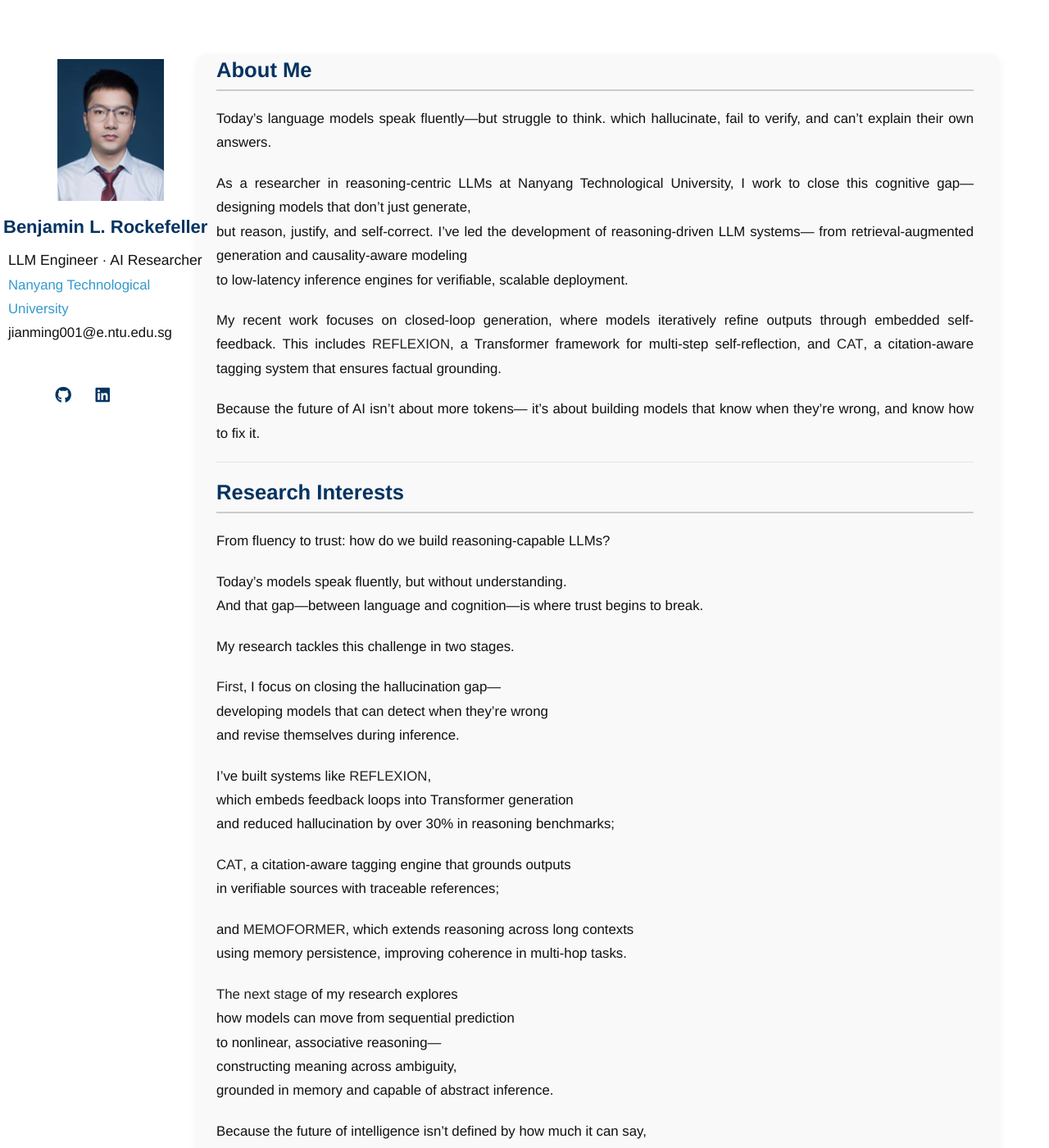
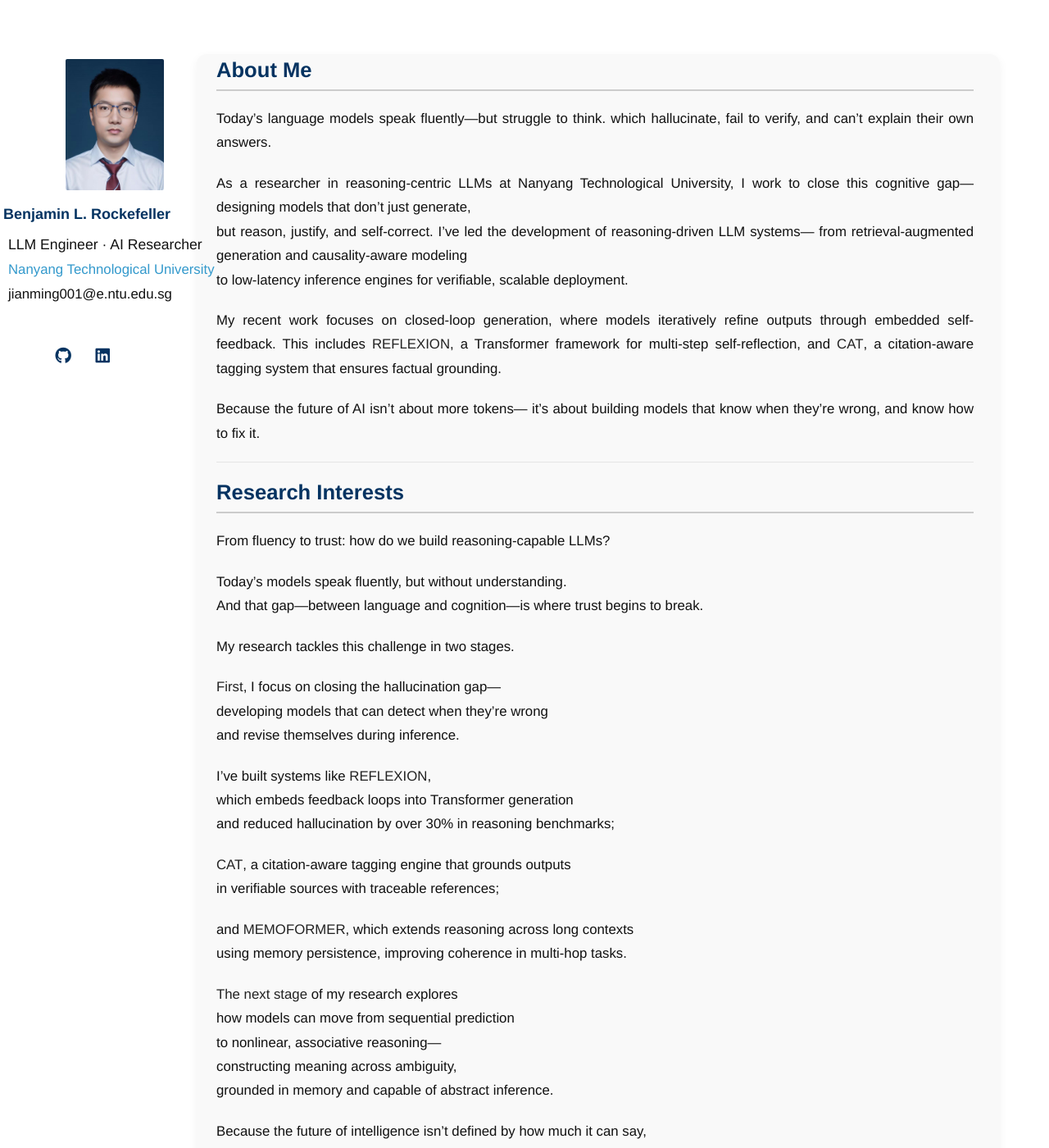
Before and after one commit to BenjaminRockefeller/benjaminrockefeller.github.io, a Jekyll site: the page built from index.md, in a window 1280 px wide and 1400 px high. Shown: the whole window at 82% size. Built offline with Jekyll 4.4.1, drawn with Linux system fonts in a browser that asks for light colours; a style sheet for code colours, icons or effects is not loaded; our own code applies the rules of GitHub Pages for plain Markdown files.

Commit message:
Update minimal-light.scss

```diff
--- a/_sass/minimal-light.scss
+++ b/_sass/minimal-light.scss
@@ -1436,3 +1436,30 @@
   margin: 2px 0;
   white-space: nowrap;
 }
+/* 让左栏更宽，避免文字换行溢出 */
+header {
+  width: 260px; /* 原本是 232px 太窄了，260px更合适 */
+}
+
+/* 头像改为方形，更精致紧凑 */
+.image.avatar img {
+  border-radius: 8px !important;  /* 方形或稍微圆角 */
+  width: 120px !important;
+  height: auto !important;
+}
+
+/* 名字字号稍大，单行显示 */
+header h1 {
+  font-size: 18px !important;
+  white-space: nowrap;
+  overflow: visible;
+}
+
+/* 调整下面三行小文字的字号 + 行高 + 居中对齐 */
+header p {
+  font-size: 13px !important;
+  line-height: 1.6;
+  margin-bottom: 4px;
+  text-align: left;
+  white-space: nowrap;
+}
```
